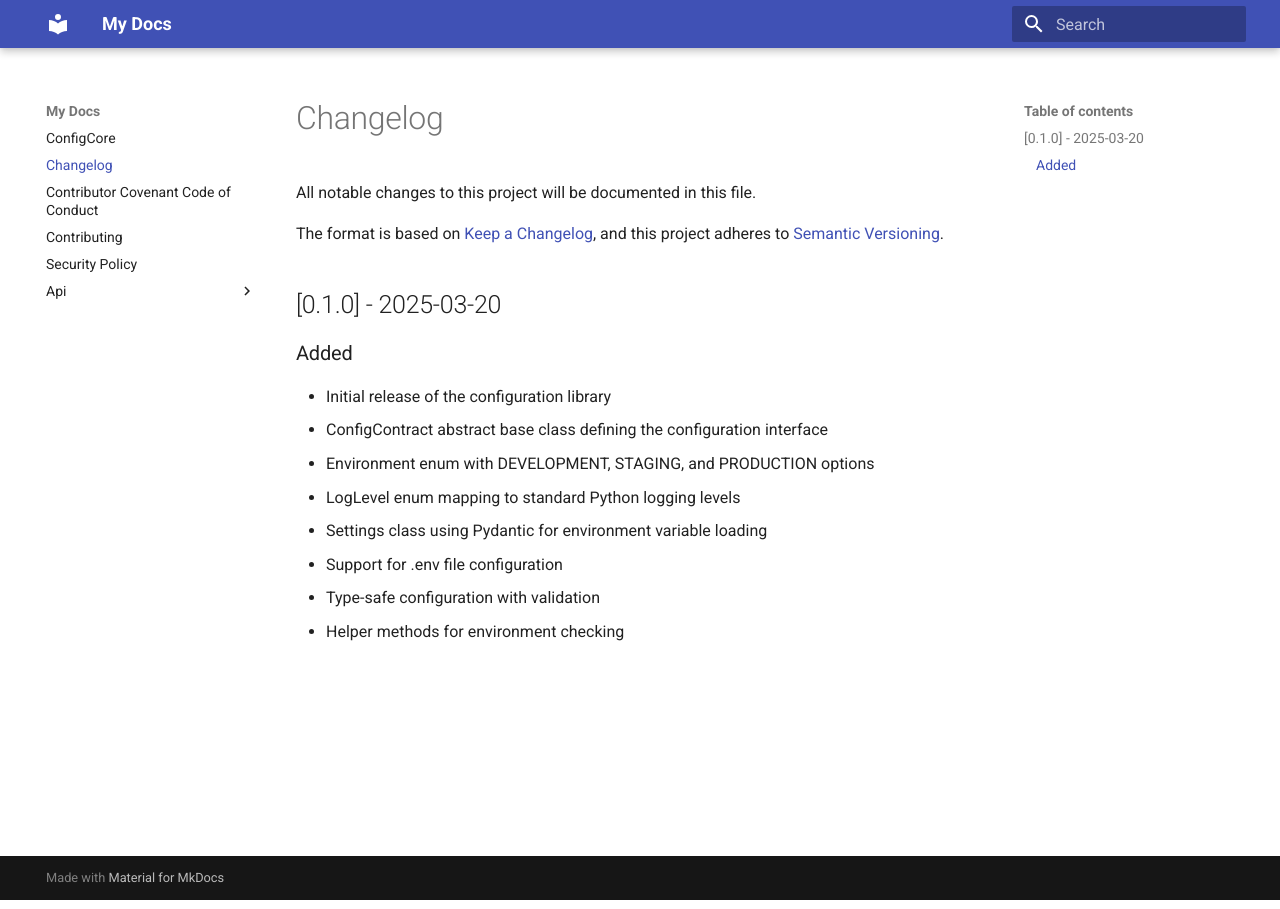
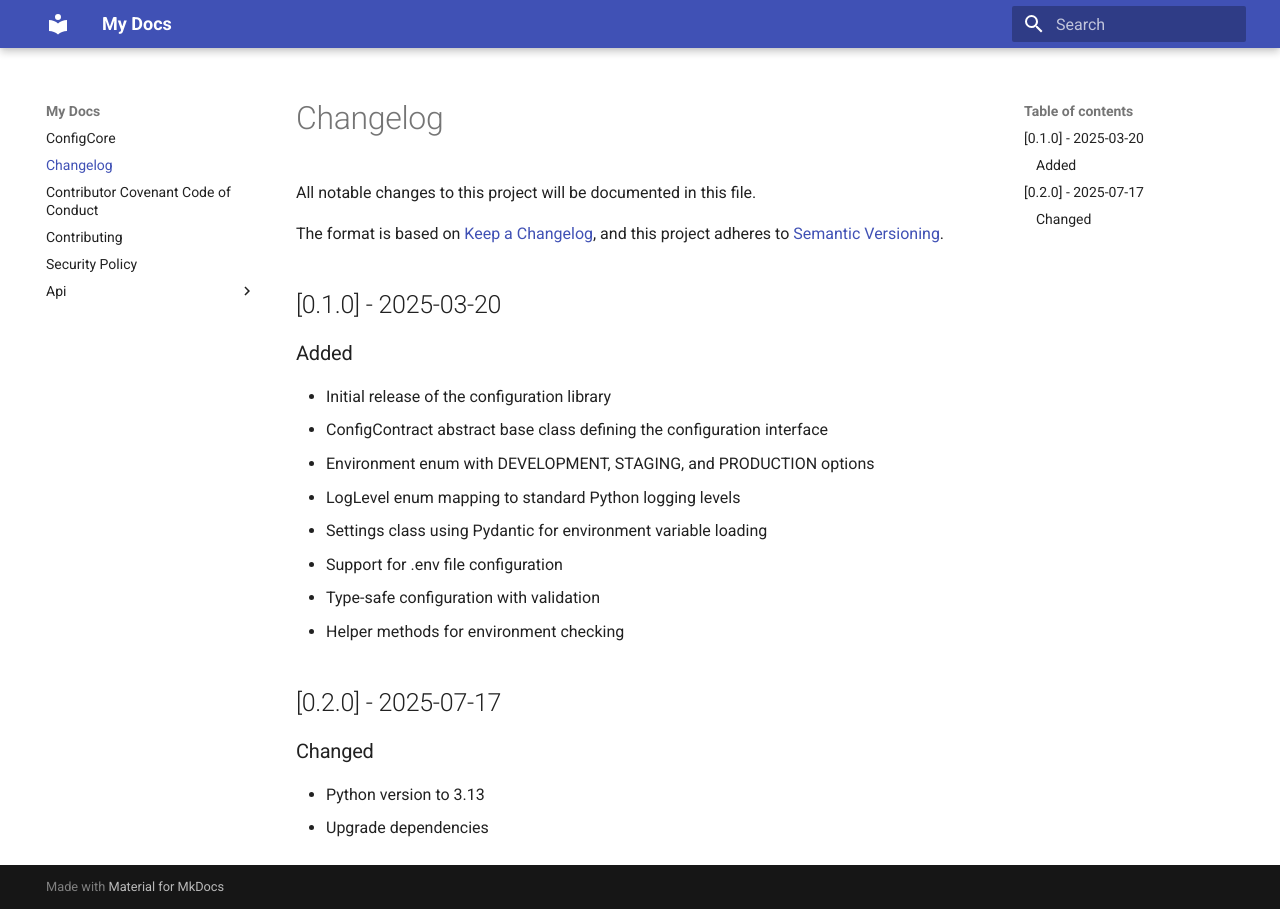
Before and after one commit to inokufu/python-config, an MkDocs documentation site: the page built from docs/CHANGELOG.md, in a window 1280 px wide. Built offline with MkDocs 1.6.1 and Material for MkDocs 9.7.7, drawn with Linux system fonts in a browser that asks for light colours.

Commit message:
:memo: Update Changelog

```diff
--- a/docs/CHANGELOG.md
+++ b/docs/CHANGELOG.md
@@ -17,3 +17,11 @@ and this project adheres to [Semantic Versioning](https://semver.org/spec/v2.0.0
 - Support for .env file configuration
 - Type-safe configuration with validation
 - Helper methods for environment checking
+
+
+## [0.2.0] - 2025-07-17
+
+### Changed
+
+- Python version to 3.13
+- Upgrade dependencies
--- a/pyproject.toml
+++ b/pyproject.toml
@@ -1,6 +1,6 @@
 [project]
 name = "configcore"
-version = "0.1.0"
+version = "0.2.0"
 description = "A flexible, type-safe configuration management library for Python applications."
 authors = [
   { name = "Inokufu", email = "contact@inokufu.com" }
```
